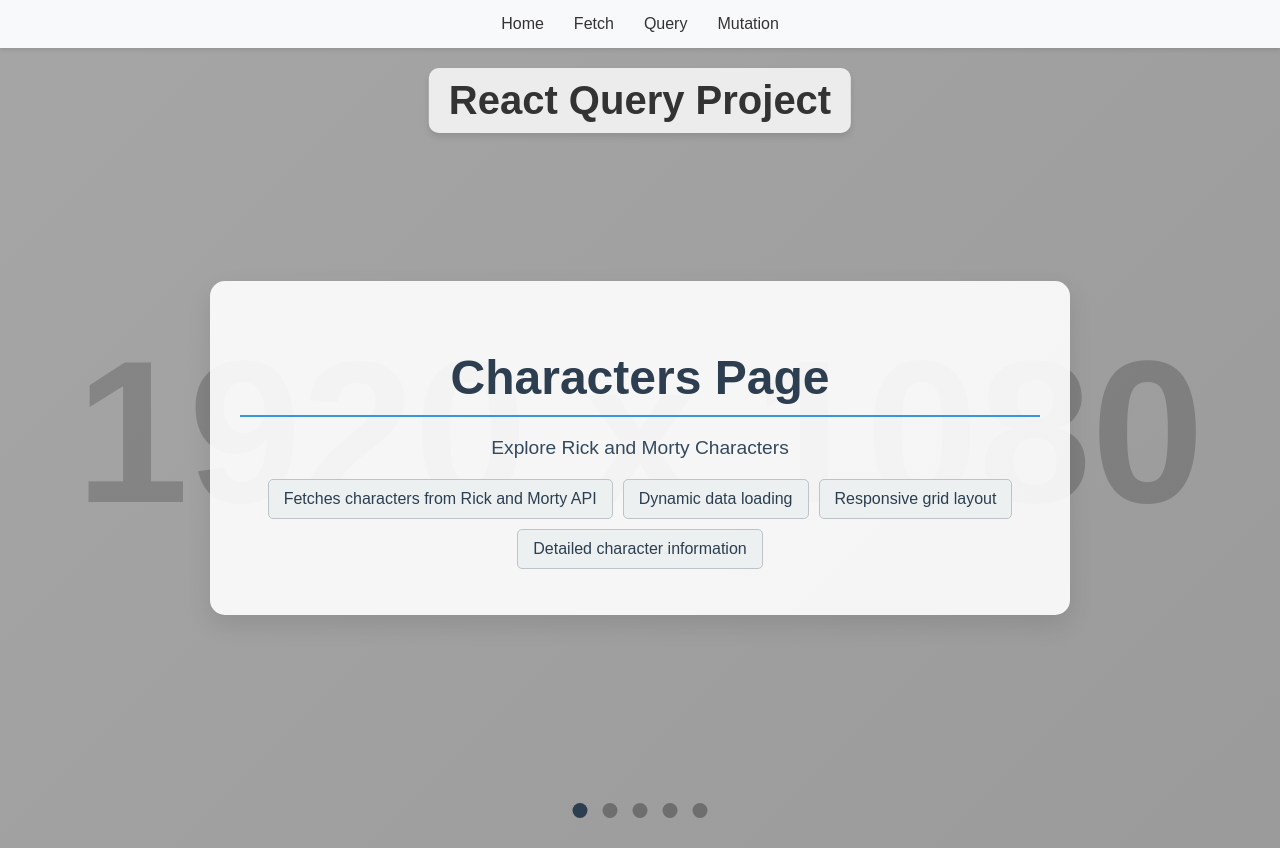
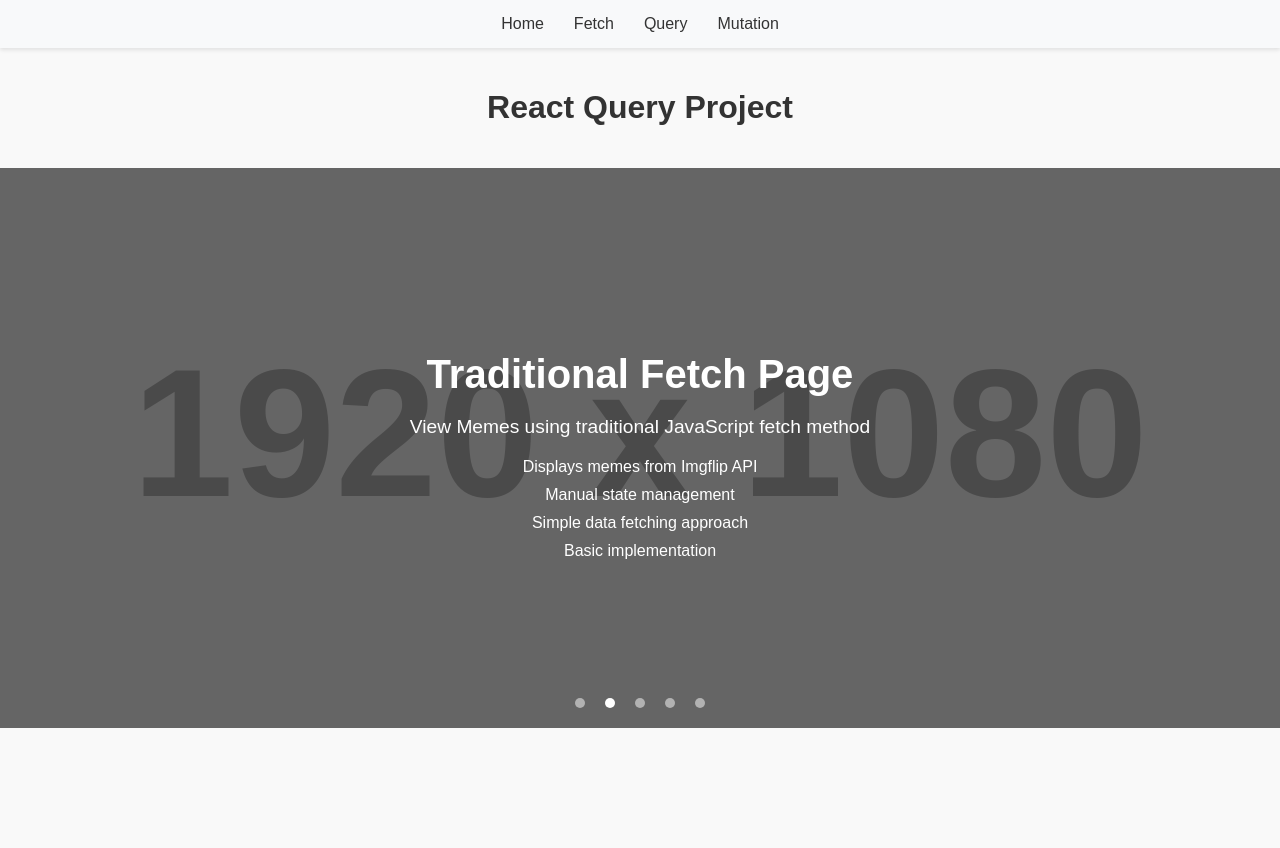
Before and after one commit to haswanthakula/React_Query_Project, a React (Create React App) app: page /#/ in a window 1280 px wide. After the commit the page ends 800 px from the top, so only its background shows below. Built offline with nearby package versions, Linux system fonts and the light colour scheme.

Commit message:
Add 3-second carousel interval and optimize rendering

```diff
--- a/src/components/Home.css
+++ b/src/components/Home.css
@@ -16,19 +16,10 @@
 
 /*Title */
 .page-title {
-    position: absolute;
-    top: 20px;
-    left: 50%;
-    transform: translateX(-50%);
-    z-index: 5;
+    text-align: center;
+    padding: 20px 0;
+    font-size: 2rem;
     color: #333;
-    font-size: 2.5rem;
-    margin: 0;
-    text-align: center;
-    background-color: rgba(255, 255, 255, 0.8);
-    padding: 10px 20px;
-    border-radius: 10px;
-    box-shadow: 0 4px 6px rgba(0,0,0,0.1);
 }
 
 /* Section*/
@@ -140,18 +131,16 @@
 }
 
 .home-container-full {
-    width: 100vw;
-    height: 100vh;
-    margin: 0;
-    padding: 0;
+  width: 100%;
+  position: relative;
   overflow: hidden;
-    position: relative;
 }
 
 .carousel-container-full {
+  position: relative;
   width: 100%;
-    height: 100%;
-    position: relative;
+  height: 70vh;
+  overflow: hidden;
 }
 
 .carousel-slide-full {
@@ -161,22 +150,29 @@
   width: 100%;
   height: 100%;
   opacity: 0;
-    visibility: hidden;
-    transition: opacity 1s ease, visibility 1s;
+  transition: opacity 0.5s ease-in-out;
+  pointer-events: none;
 }
 
 .carousel-slide-full.active {
   opacity: 1;
-    visibility: visible;
+  pointer-events: auto;
 }
 
 .slide-content-full {
+  position: relative;
   width: 100%;
   height: 100%;
-    position: relative;
-    display: flex;
-    align-items: center;
-    justify-content: center;
+}
+
+.slide-overlay {
+  position: absolute;
+  top: 0;
+  left: 0;
+  width: 100%;
+  height: 100%;
+  background: rgba(0, 0, 0, 0.5);
+  z-index: 1;
 }
 
 .slide-background {
@@ -186,88 +182,59 @@
   width: 100%;
   height: 100%;
   object-fit: cover;
-    z-index: 1;
-    filter: brightness(0.7);
-}
-
-.slide-overlay {
-    position: absolute;
-    top: 0;
-    left: 0;
-    width: 100%;
-    height: 100%;
-    background: linear-gradient(135deg, rgba(255,255,255,0.2), rgba(200,200,200,0.2));
-    z-index: 2;
+  z-index: 0;
 }
 
 .slide-text-full {
-    position: relative;
-    z-index: 3;
-    color: #333;
-    max-width: 800px;
+  position: absolute;
+  top: 50%;
+  left: 50%;
+  transform: translate(-50%, -50%);
   text-align: center;
-    padding: 30px;
-    background: rgba(255, 255, 255, 0.9);
-    border-radius: 15px;
-    box-shadow: 0 10px 25px rgba(0,0,0,0.1);
+  color: white;
+  z-index: 2;
+  max-width: 80%;
 }
 
 .slide-text-full h2 {
-    font-size: 3rem;
-    margin-bottom: 20px;
-    color: #2c3e50;
-    border-bottom: 2px solid #3498db;
-    padding-bottom: 10px;
+  font-size: 2.5rem;
+  margin-bottom: 15px;
 }
 
 .slide-text-full p {
   font-size: 1.2rem;
   margin-bottom: 20px;
-    color: #34495e;
 }
 
 .slide-text-full ul {
   list-style-type: none;
   padding: 0;
-    display: flex;
-    flex-wrap: wrap;
-    justify-content: center;
-    gap: 10px;
 }
 
-.slide-text-full ul li {
-    background: #ecf0f1;
-    padding: 10px 15px;
-    border-radius: 5px;
+.slide-text-full li {
   font-size: 1rem;
-    color: #2c3e50;
-    border: 1px solid #bdc3c7;
-    transition: background-color 0.3s ease;
-}
-
-.slide-text-full ul li:hover {
-    background: #d5dbdb;
+  margin: 10px 0;
 }
 
 .carousel-dots-full {
   position: absolute;
-    bottom: 30px;
+  bottom: 20px;
   left: 50%;
   transform: translateX(-50%);
   display: flex;
-    gap: 15px;
-    z-index: 4;
+  z-index: 3;
 }
 
 .dot-full {
-    width: 15px;
-    height: 15px;
-    background-color: rgba(0, 0, 0, 0.3);
+  width: 10px;
+  height: 10px;
+  background-color: rgba(255, 255, 255, 0.5);
   border-radius: 50%;
+  margin: 0 10px;
   cursor: pointer;
   transition: background-color 0.3s ease;
 }
 
 .dot-full.active {
-    background-color: #2c3e50;
+  background-color: white;
 }
--- a/src/components/Home.js
+++ b/src/components/Home.js
@@ -1,4 +1,4 @@
-import React, { useState } from 'react';
+import React, { useState, useEffect, useCallback } from 'react';
 import './Home.css';
 
 const carouselSlides = [
@@ -59,8 +59,17 @@
   }
 ];
 
-const Home = () => {
+const Home = React.memo(() => {
   const [currentSlide, setCurrentSlide] = useState(0);
+
+  const changeSlide = useCallback(() => {
+    setCurrentSlide((prev) => (prev + 1) % carouselSlides.length);
+  }, []);
+
+  useEffect(() => {
+    const intervalId = setInterval(changeSlide, 3000);
+    return () => clearInterval(intervalId);
+  }, [changeSlide]);
 
   const handleDotClick = (index) => {
     setCurrentSlide(index);
@@ -74,6 +83,10 @@
           <div
             key={index}
             className={`carousel-slide-full ${index === currentSlide ? 'active' : ''}`}
+            style={{
+              display: index === currentSlide ? 'block' : 'none',
+              opacity: index === currentSlide ? 1 : 0
+            }}
           >
             <div className="slide-content-full">
               <div className="slide-overlay"></div>
@@ -110,6 +123,6 @@
       </div>
     </div>
   );
-};
+});
 
 export default Home;
```
Lines whose indentation alone changed are shown as unchanged.
